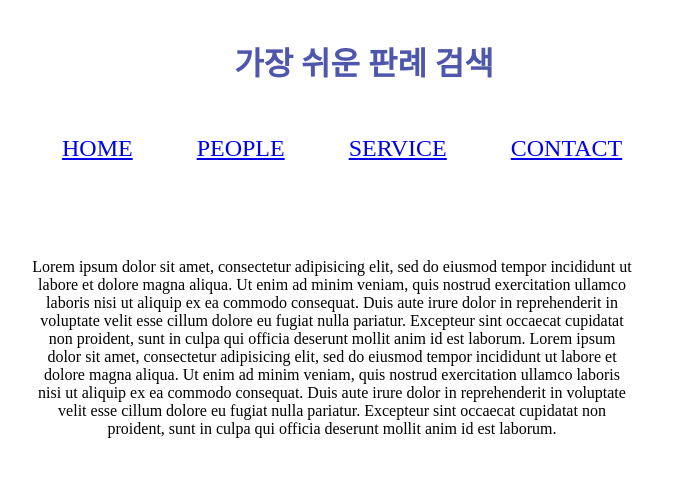
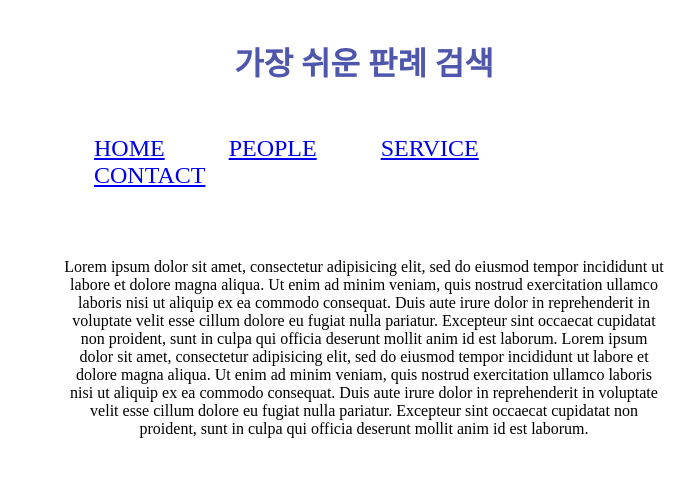
Before and after one commit to chaewonkong/kakao_chatbot, a Django app: template buttons/templates/buttons/index.html in a window 1280 px wide. Shown: the top 477 px of the page, without its empty margins (276-971 px from the left). Run offline with Django 3.2, Linux system fonts and the light colour scheme; the template is opened without the code that fills it, so the values that code supplies are empty.

Commit message:
Add index.html to templates

```diff
--- a/buttons/templates/buttons/index.html
+++ b/buttons/templates/buttons/index.html
@@ -7,9 +7,9 @@
 		}
 
 		div.tab {
-			display: inline;
+			/*display: inline;*/
 			width: 600px;
-			margin-left: 300px;
+			margin: 0 auto;
 		}
 
 		h1 {
@@ -21,14 +21,13 @@
 		span.tab {
 			font-size: 24px;
 			padding: 30px;
-
 		}
 
 		p {
-			margin-top: 100px;
+			/*margin-top: 100px;*/
 			text-align: center;
 			width: 600px;
-			margin-left: 300px;
+			margin: 100 auto;
 		}
 
 	</style>
--- a/buttons/views.py
+++ b/buttons/views.py
@@ -51,6 +51,7 @@ def message(request):
 	else: # Return specific stock price and keyboard to users
 		code = get_corp_code(action)
 		action = action.upper()
+
 		if code:
 			return JsonResponse({
 				'message': {
```
